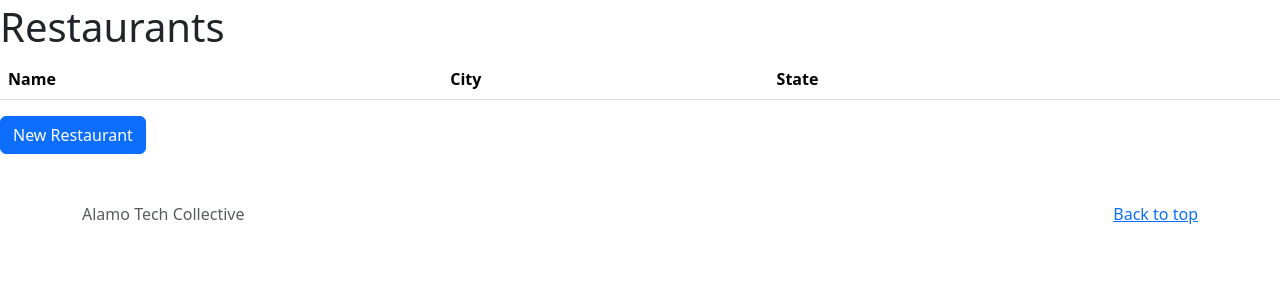
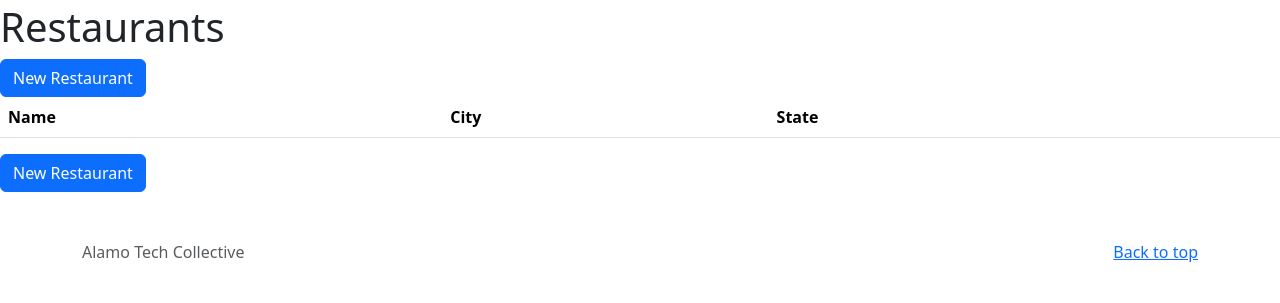
Before and after one commit to rafrdz/taco-price-index, a Rails app: page /restaurants in a window 1280 px wide. Shown: the part 77-380 px from the top of the page. Run offline with Rails 7, Linux system fonts and the light colour scheme; data that the repository does not hold is empty; some libraries are stand-ins or nearby versions.

Commit message:
Add 'New Restaurant' button to restaurants index page

```diff
--- a/app/views/restaurants/index.html.erb
+++ b/app/views/restaurants/index.html.erb
@@ -1,4 +1,5 @@
 <h1>Restaurants</h1>
+<%= link_to 'New Restaurant', new_restaurant_path, class: 'btn btn-primary' %>
 
 <table class="table table-striped">
   <thead>
```
